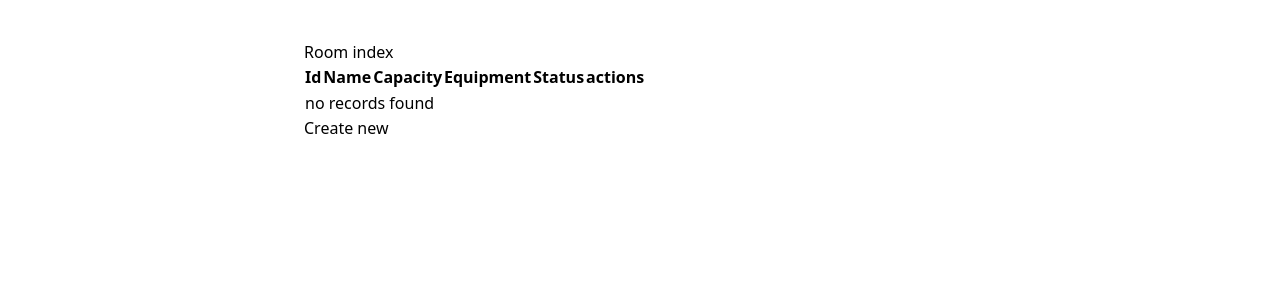
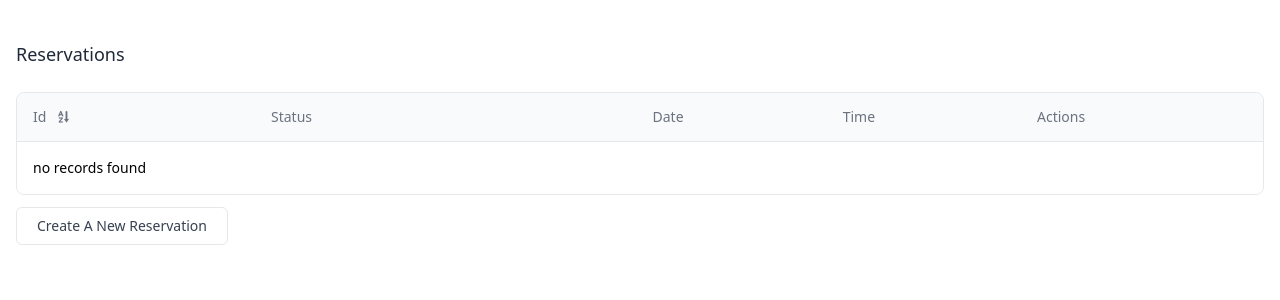
Before and after one commit to Boris-Picard/RoomEase, a Symfony app: template templates/room/index.html.twig in a window 1280 px wide. Shown: the top 300 px of the page. Run offline with Twig, Linux system fonts and the light colour scheme; the template is opened without the code that fills it, so the values that code supplies are empty; style sheets or scripts are compiled from the project's sources; some libraries are stand-ins or nearby versions.

Commit message:
feat(indexRoom - EntityRoom): added a fetch method eager to get reservation infos from room & displaying correct informations in progress in index room

```diff
--- a/src/Entity/Room.php
+++ b/src/Entity/Room.php
@@ -49,7 +49,7 @@ class Room
     /**
      * @var Collection<int, Reservation>
      */
-    #[ORM\OneToMany(targetEntity: Reservation::class, mappedBy: 'rooms')]
+    #[ORM\OneToMany(targetEntity: Reservation::class, mappedBy: 'rooms', fetch:'EAGER')]
     private Collection $reservations;
 
     public function __construct()
--- a/templates/room/index.html.twig
+++ b/templates/room/index.html.twig
@@ -4,7 +4,7 @@
 {% endblock %}
 
 {% block body %}
-	<div class="max-w-2xl mt-10 mx-auto">
+	{# <div class="max-w-2xl mt-10 mx-auto">
 				<h1>Room index</h1>
 
 				<table class="table">
@@ -40,5 +40,106 @@
 				</table>
 
 				<a href="{{ path('app_room_new') }}">Create new</a>
+			</div> #}
+	<section class="container px-4 mx-auto mt-10">
+		<h2 class="text-lg font-medium text-gray-800 ">Reservations</h2>
+		<div class="flex flex-col mt-6">
+			<div class="-mx-4 -my-2 overflow-x-auto sm:-mx-6 lg:-mx-8">
+				<div class="inline-block min-w-full py-2 align-middle md:px-6 lg:px-8">
+					<div class="overflow-hidden border border-gray-200 md:rounded-lg">
+
+						<table class="min-w-full divide-y divide-gray-200">
+							<thead class="bg-gray-50">
+								<tr>
+									<th scope="col" class="py-3.5 px-4 text-sm font-normal text-left rtl:text-right text-gray-500">
+										<button class="flex items-center gap-x-3 focus:outline-none">
+											<span>Id</span>
+
+											<svg class="h-3" viewbox="0 0 10 11" fill="none" xmlns="http://www.w3.org/2000/svg">
+												<path d="M2.13347 0.0999756H2.98516L5.01902 4.79058H3.86226L3.45549 3.79907H1.63772L1.24366 4.79058H0.0996094L2.13347 0.0999756ZM2.54025 1.46012L1.96822 2.92196H3.11227L2.54025 1.46012Z" fill="currentColor" stroke="currentColor" stroke-width="0.1"/>
+												<path d="M0.722656 9.60832L3.09974 6.78633H0.811638V5.87109H4.35819V6.78633L2.01925 9.60832H4.43446V10.5617H0.722656V9.60832Z" fill="currentColor" stroke="currentColor" stroke-width="0.1"/>
+												<path d="M8.45558 7.25664V7.40664H8.60558H9.66065C9.72481 7.40664 9.74667 7.42274 9.75141 7.42691C9.75148 7.42808 9.75146 7.42993 9.75116 7.43262C9.75001 7.44265 9.74458 7.46304 9.72525 7.49314C9.72522 7.4932 9.72518 7.49326 9.72514 7.49332L7.86959 10.3529L7.86924 10.3534C7.83227 10.4109 7.79863 10.418 7.78568 10.418C7.77272 10.418 7.73908 10.4109 7.70211 10.3534L7.70177 10.3529L5.84621 7.49332C5.84617 7.49325 5.84612 7.49318 5.84608 7.49311C5.82677 7.46302 5.82135 7.44264 5.8202 7.43262C5.81989 7.42993 5.81987 7.42808 5.81994 7.42691C5.82469 7.42274 5.84655 7.40664 5.91071 7.40664H6.96578H7.11578V7.25664V0.633865C7.11578 0.42434 7.29014 0.249976 7.49967 0.249976H8.07169C8.28121 0.249976 8.45558 0.42434 8.45558 0.633865V7.25664Z" fill="currentColor" stroke="currentColor" stroke-width="0.3"/>
+											</svg>
+										</button>
+									</th>
+
+									<th scope="col" class="px-12 py-3.5 text-sm font-normal text-left rtl:text-right text-gray-500">
+										Status
+									</th>
+
+									<th scope="col" class="px-4 py-3.5 text-sm font-normal text-left rtl:text-right text-gray-500">
+										Date
+									</th>
+
+									<th scope="col" class="px-4 py-3.5 text-sm font-normal text-left rtl:text-right text-gray-500">Time</th>
+
+									<th scope="col" class="px-4 py-3.5 text-sm font-normal text-left rtl:text-right text-gray-500">Actions</th>
+								</tr>
+							</thead>
+							<tbody class="bg-white divide-y divide-gray-200">
+								{% for room in rooms %}
+									<tr>
+										<td class="px-4 py-4 text-sm font-medium whitespace-nowrap">
+											<div>
+												<h2 class="font-medium text-gray-800  ">{{room.id}}</h2>
 											</div>
+										</td>
+										<td class="px-12 py-4 text-sm font-medium whitespace-nowrap">
+											{{ (room.status == 'Available'
+    ? '<div class="inline px-3 py-1 text-sm font-normal rounded-full text-emerald-500 gap-x-2 bg-emerald-100/60">' ~ room.status ~ '</div>'
+    : '<div class="inline px-3 py-1 text-sm font-normal text-gray-500 bg-gray-100 rounded-full gap-x-2">' ~ room.status ~ '</div>'
+) | raw }}
+										</td>
+										<td class="px-4 py-4 text-sm whitespace-nowrap">
+											<div>
+												{% if room.reservations is not empty %}
+													<ul>
+														{% for reservation in room.reservations %}
+															<li>
+																Reservation ID:
+																{{ reservation.id }}<br>
+																Date:
+																{{ reservation.date|date('Y-m-d') }}<br>
+																<!-- Ajoutez d'autres champs de réservation ici -->
+															</li>
+														{% endfor %}
+													</ul>
+												{% else %}
+													<p>No reservations found for this room.</p>
+												{% endif %}
+												{# <h4 class="text-gray-700">{{ room.reservations.date ? room.reservations.date|date('d-m-Y') : '' }}</h4>
+																							</div>
+																						</td>
+																						<td class="px-4 py-4 text-sm whitespace-nowrap">
+																							<div class="flex items-center">
+																								<p class="text-gray-700">{{ room.reservations.time ? room.reservations.time|date('H:i:s') : '' }}</p>
+																							</div>
+																						</td>
+																						<td class="px-4 py-4 text-sm whitespace-nowrap">
+																							<button class="px-1 py-1 text-gray-500 transition-colors duration-200 rounded-lg hover:bg-gray-100">
+																								<a href="{{ path('app_reservation_show', {'id': reservation.id}) }}">show</a>
+																							</button>
+																							<button class="px-1 py-1 text-gray-500 transition-colors duration-200 rounded-lg hover:bg-gray-100">
+																								<a href="{{ path('app_reservation_edit', {'id': reservation.id}) }}">edit</a>
+																							</button> #}
+											</td>
+										</td>
+									</tr>
+									{%else%}
+									<tr>
+										<td colspan="5" class="px-4 py-4 text-sm whitespace-nowrap">no records found</td>
+									</tr>
+								{% endfor %}
+							</tbody>
+						</table>
+					</div>
+				</div>
+			</div>
+		</div>
+		<div class="flex mt-3">
+			<a href="{{path('app_reservation_new')}}" class="flex items-center px-5 py-2 text-sm text-gray-700 capitalize transition-colors duration-200 bg-white border rounded-md gap-x-2 hover:bg-gray-100">
+				Create a new Reservation
+			</a>
+		</div>
+	</section>
 {% endblock %}
```
Lines whose indentation alone changed are shown as unchanged.
